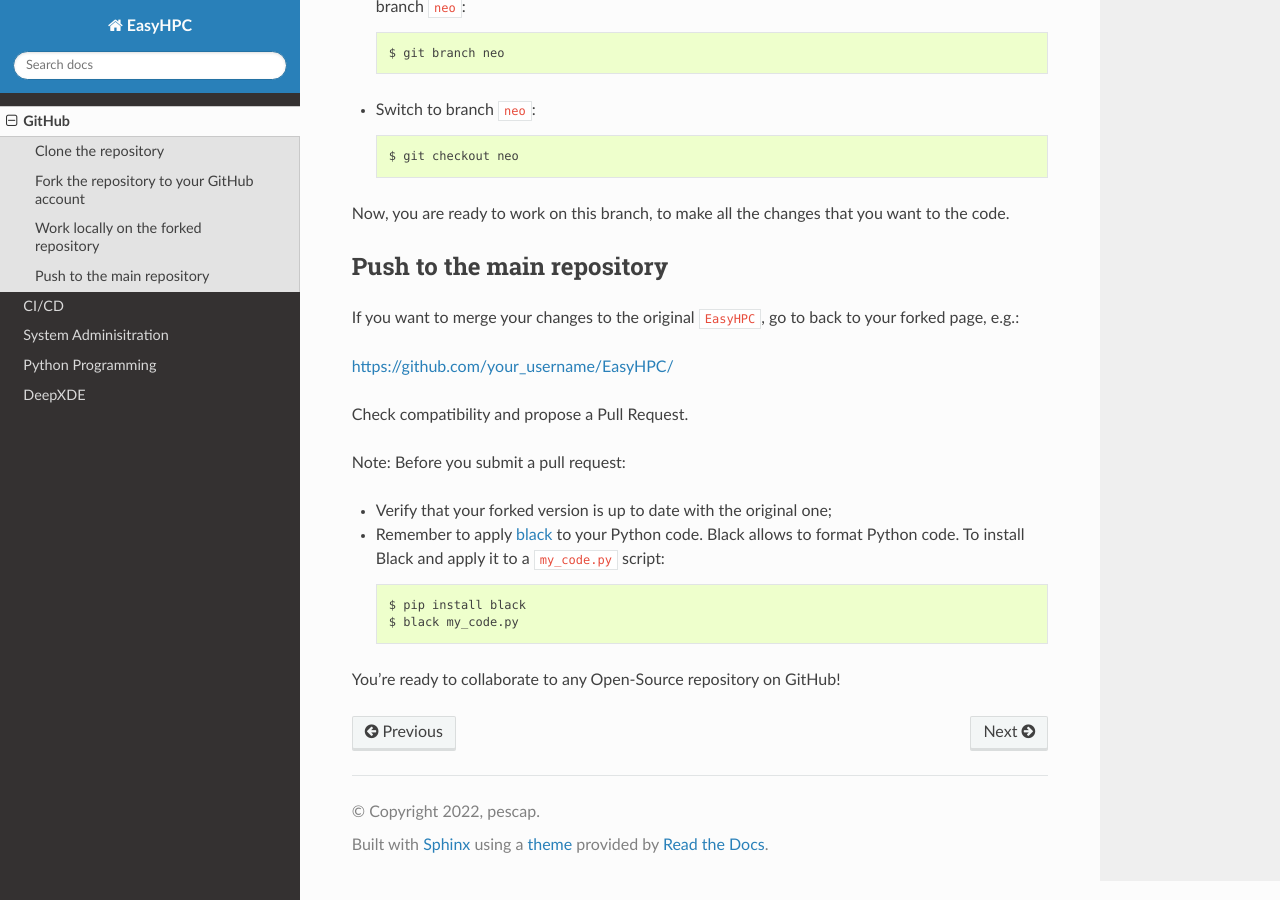
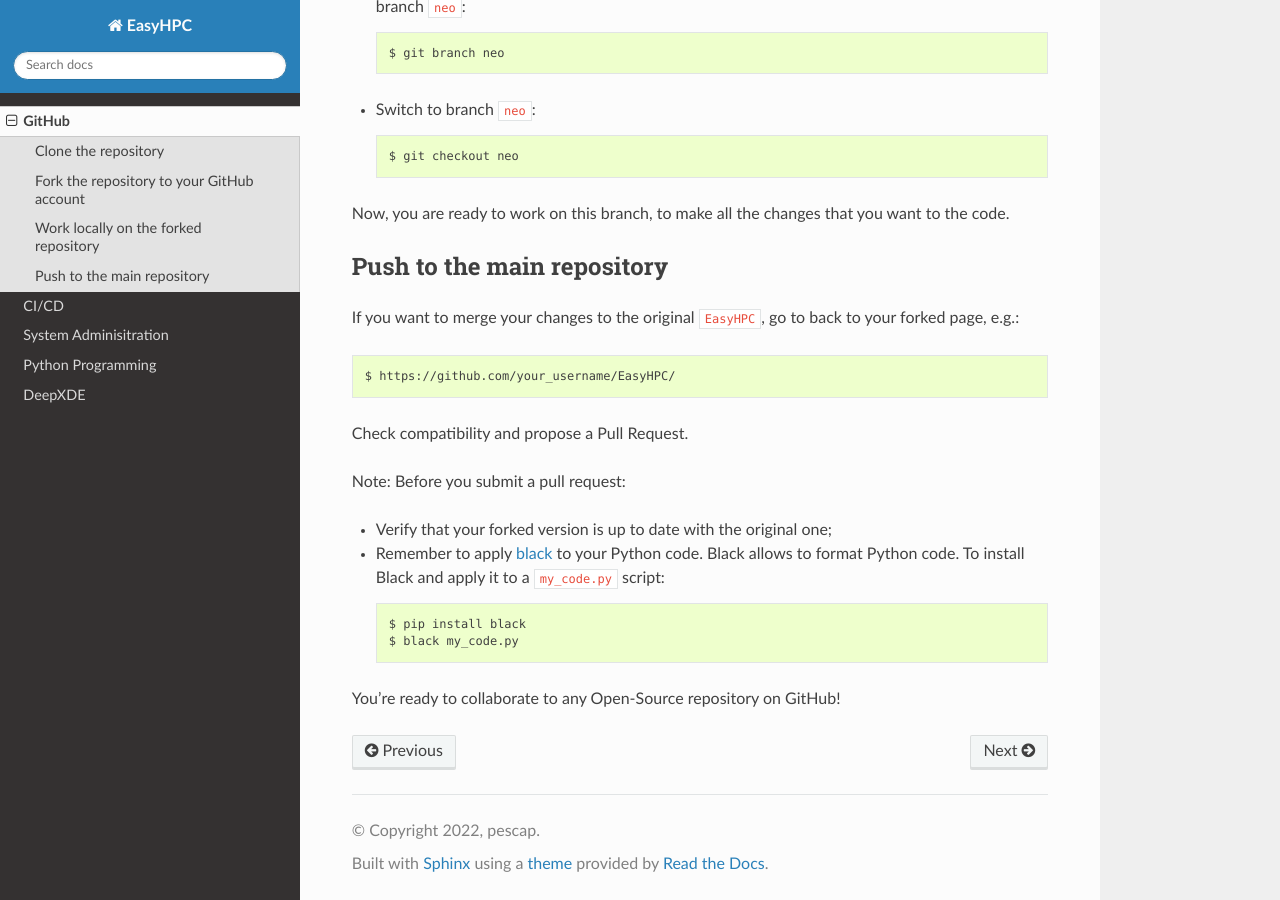
Before and after one commit to pescap/EasyHPC, a Sphinx documentation site: the page built from docs/source/github.rst, in a window 1280 px wide and 900 px high, scrolled down 894 px. Built offline with Sphinx 7.4.7 and the Read the Docs theme 2.0.0, drawn with Linux system fonts in a browser that asks for light colours.

Commit message:
minor change

```diff
--- a/docs/source/github.rst
+++ b/docs/source/github.rst
@@ -50,7 +50,7 @@ Push to the main repository
 
 If you want to merge your changes to the original ``EasyHPC``, go to back to your forked page, e.g.: ::
 
-https://github.com/your_username/EasyHPC/
+ $ https://github.com/your_username/EasyHPC/
 
 Check compatibility and propose a Pull Request.
 
```
